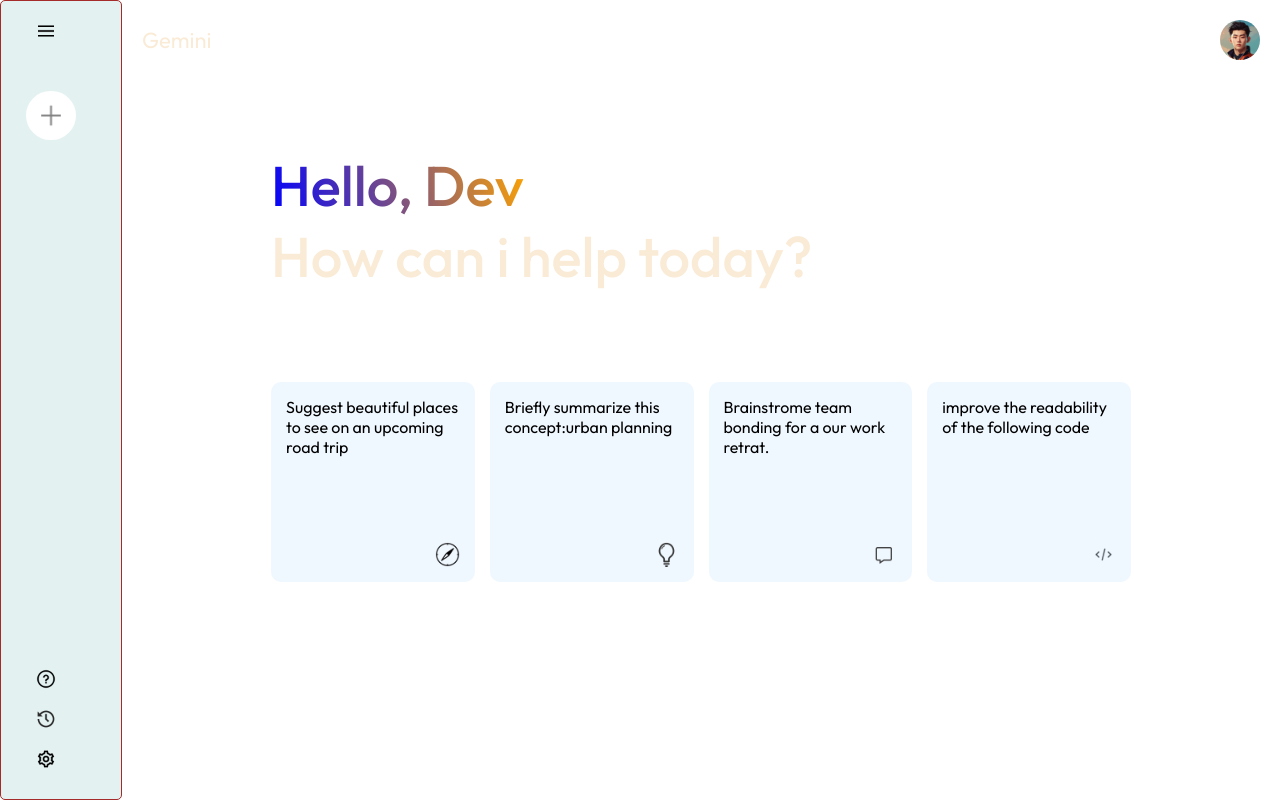
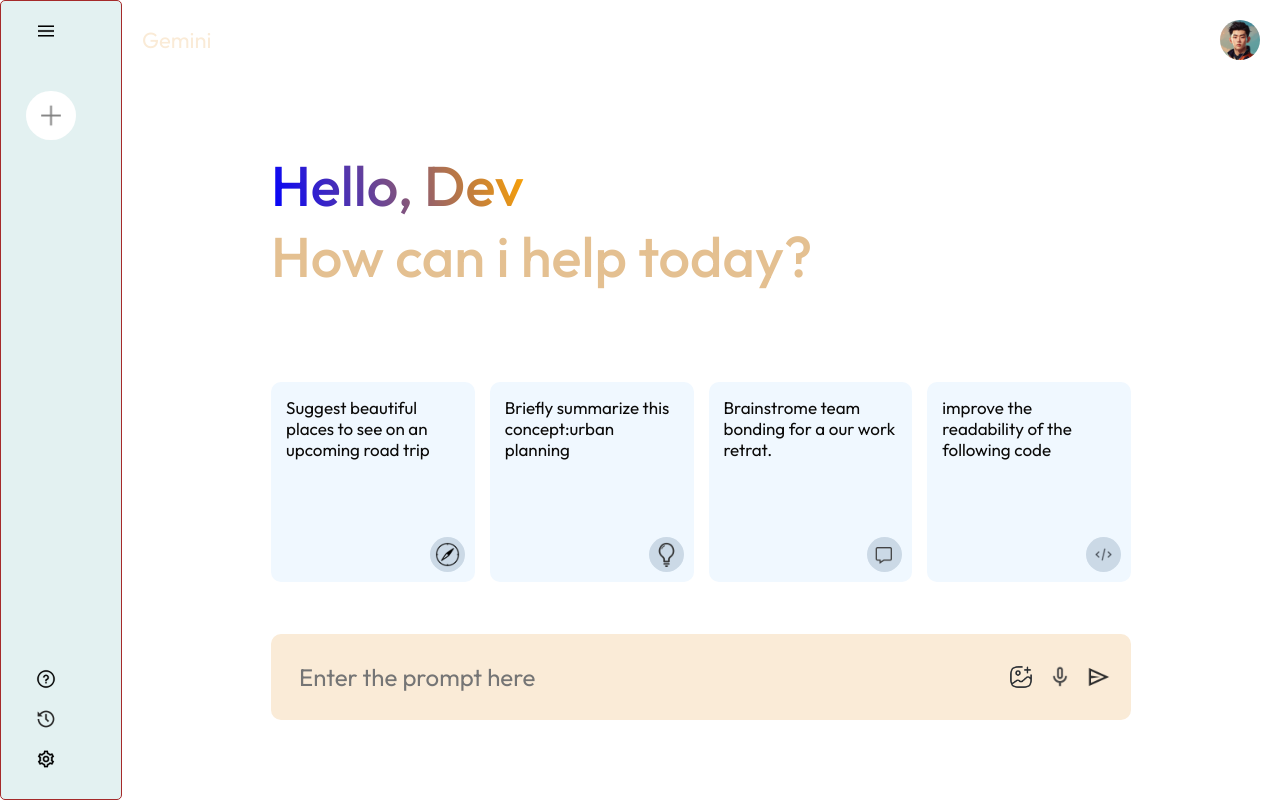
Before and after one commit to satyakumarch/Gemini-Clone, a React (Vite) app: page / in a window 1280 px wide. Built offline with nearby package versions, Linux system fonts and the light colour scheme.

Commit message:
styling the buttom element

```diff
--- a/src/Components/Main/Main.css
+++ b/src/Components/Main/Main.css
@@ -23,7 +23,7 @@
 .main .greet{
     margin:50px 0px;
     font-size: 56px;
-    color: antiquewhite;
+    color: rgb(228, 192, 145);
     font-weight: 500;
     padding: 20px;
 }
@@ -45,13 +45,56 @@
     border-radius: 10px;
     position: relative;
     cursor: pointer;
+
 }
 .main .card img{
     width: 35px;
     padding:5px ;
     position: absolute;
-    background-color: aliceblue;
+    background-color: rgb(203, 217, 230);
     border-radius: 20px;
     bottom: 10px;
     right: 10px;
 }
+.main .card p{
+    color: rgb(11, 10, 9);
+    font-size: 17px;
+}
+.main .card:hover{
+    background-color: rgb(145, 177, 177);
+}
+.main-buttom{
+    position: absolute;
+    bottom: 0;
+    width: 100%;
+    max-width: 900px;
+    padding: 0px 20px;
+    margin: auto;
+}
+ .search-box{
+    display: flex;
+    align-items: center;
+    justify-content: space-between;
+    gap:20px;
+    background-color: antiquewhite;
+    padding: 20px 20px;
+    border-radius: 10px;
+    margin-bottom: 80px;
+}
+.search-box img{
+    width: 24px;
+    cursor: pointer;
+}
+ .search-box input{
+    flex:1;
+    background-color: transparent;
+    border: none;
+    outline: none;
+    padding: 8px;
+    font-size: 24px;
+}
+.search-box div{
+    display: flex;
+    align-items: center;
+    gap: 15px;
+}
--- a/src/Components/Main/Main.jsx
+++ b/src/Components/Main/Main.jsx
@@ -31,6 +31,19 @@
                     <img src={assets.code_icon} alt="" />
                 </div>
             </div>
+            <div className="main-buttom">
+                <div className="search-box">
+                    <input type="text"  placeholder='Enter the prompt here' className="text" />
+                    <div>
+                    <img src={assets.gallery_icon} alt="" />
+                    <img src={assets.mic_icon} alt="" />
+                    <img src={assets.send_icon} alt="" />
+                </div>
+
+                </div>
+
+            </div>
+            <p className='bottom-info'></p>
         </div>
     </div>
   )
```
